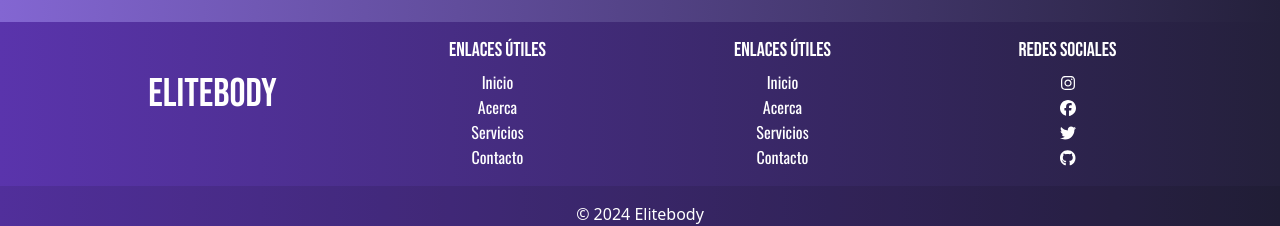
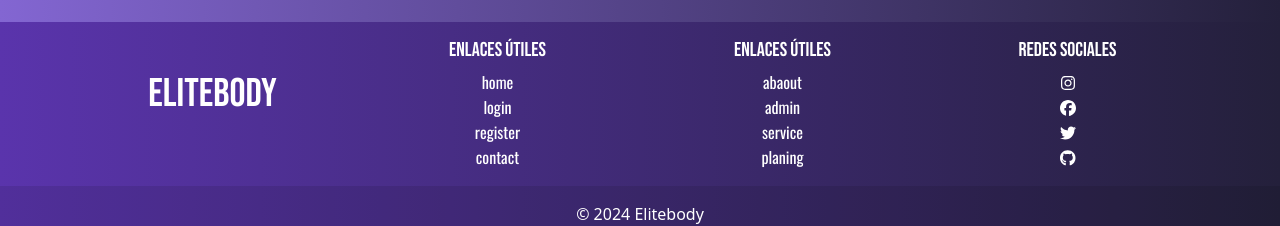
Before and after one commit to Nilost21/ProyectoFinalFront, a React (Vite) app: page / in a window 1280 px wide. Shown: the part 158-384 px from the top of the page. Built offline with nearby package versions, Linux system fonts and the light colour scheme; data requests are answered from the project's data file.

Commit message:
cambios en footer

```diff
--- a/src/components/FooterComponent.jsx
+++ b/src/components/FooterComponent.jsx
@@ -17,19 +17,19 @@ function Footer() {
           <Col className='mt-3'>
             <h5 className="text-white subtitle">Enlaces útiles</h5>
             <ul className="list-unstyled">
-              <li><a href="#" className="text-white paragraph text-decoration-none" onClick={() => navigate('/')}>Inicio</a></li>
-              <li><a href="#" className="text-white paragraph text-decoration-none" onClick={() => navigate('/products')}>Acerca</a></li>
-              <li><a href="#" className="text-white paragraph text-decoration-none" onClick={() => navigate('/contact')}>Servicios</a></li>
-              <li><a href="#" className="text-white paragraph text-decoration-none" onClick={() => navigate('/contact')}>Contacto</a></li>
+              <li><a href="#" className="text-white paragraph text-decoration-none" onClick={() => navigate('/')}>home</a></li>
+              <li><a href="#" className="text-white paragraph text-decoration-none" onClick={() => navigate('/login')}>login</a></li>
+              <li><a href="#" className="text-white paragraph text-decoration-none" onClick={() => navigate('/register')}>register</a></li>
+              <li><a href="#" className="text-white paragraph text-decoration-none" onClick={() => navigate('/contact')}>contact</a></li>
             </ul>
           </Col>
           <Col className='mt-3'>
             <h5 className="text-white subtitle">Enlaces útiles</h5>
             <ul className="list-unstyled">
-              <li><a href="#" className="text-white paragraph text-decoration-none" onClick={() => navigate('/')}>Inicio</a></li>
-              <li><a href="#" className="text-white paragraph text-decoration-none" onClick={() => navigate('/products')}>Acerca</a></li>
-              <li><a href="#" className="text-white paragraph text-decoration-none" onClick={() => navigate('/contact')}>Servicios</a></li>
-              <li><a href="#" className="text-white paragraph text-decoration-none" onClick={() => navigate('/contact')}>Contacto</a></li>
+              <li><a href="#" className="text-white paragraph text-decoration-none" onClick={() => navigate('/')}>abaout</a></li>
+              <li><a href="#" className="text-white paragraph text-decoration-none" onClick={() => navigate('/products')}>admin</a></li>
+              <li><a href="#" className="text-white paragraph text-decoration-none" onClick={() => navigate('/contact')}>service</a></li>
+              <li><a href="#" className="text-white paragraph text-decoration-none" onClick={() => navigate('/contact')}>planing</a></li>
             </ul>
           </Col>
           <Col className='mt-3'>
```
